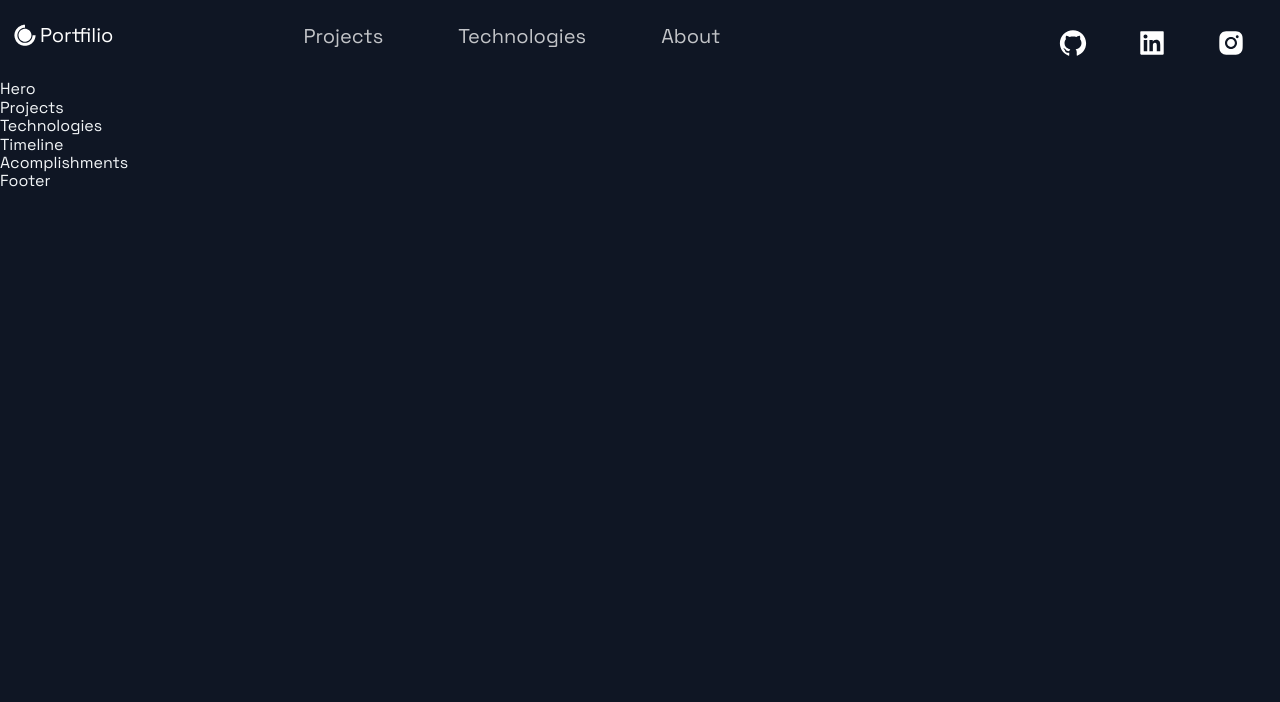
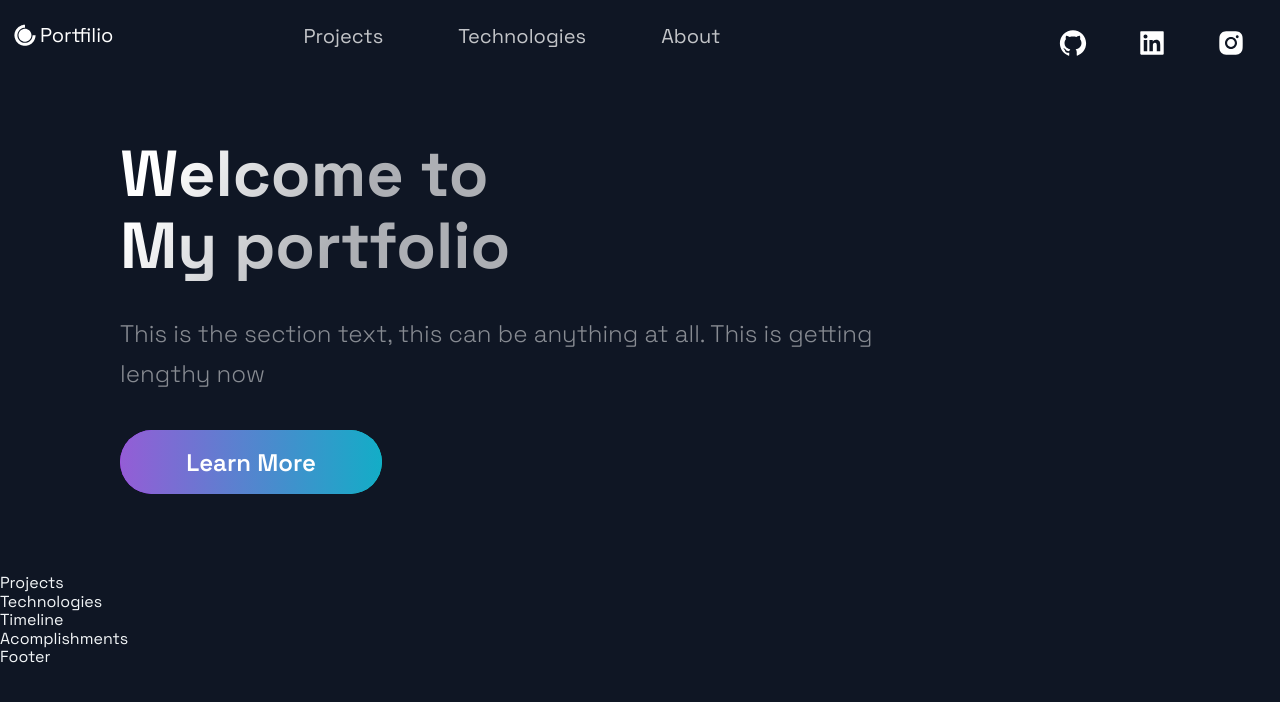
Before and after one commit to GravitysAndroid/GravitysAndroid.github.io, a Next.js app: page / in a window 1280 px wide. Shown: the top 702 px of the page. Built offline with nearby package versions, Linux system fonts and the light colour scheme.

Commit message:
Added hero section

```diff
--- a/src/components/Hero/Hero.js
+++ b/src/components/Hero/Hero.js
@@ -4,10 +4,17 @@
 import Button from '../../styles/GlobalComponents/Button';
 import { LeftSection } from './HeroStyles';
 
-const Hero = (props) => (
-  <div>
-    Hero
-  </div>
+const Hero = () => (
+	<Section row nopadding>
+		<LeftSection>
+			<SectionTitle main center>
+				Welcome to <br />
+				My portfolio
+			</SectionTitle>
+			<SectionText>This is the section text, this can be anything at all. This is getting lengthy now</SectionText>
+			<Button onClick={() => (window.location = 'https://google.com')}>Learn More</Button>
+		</LeftSection>
+	</Section>
 );
 
 export default Hero;
```
